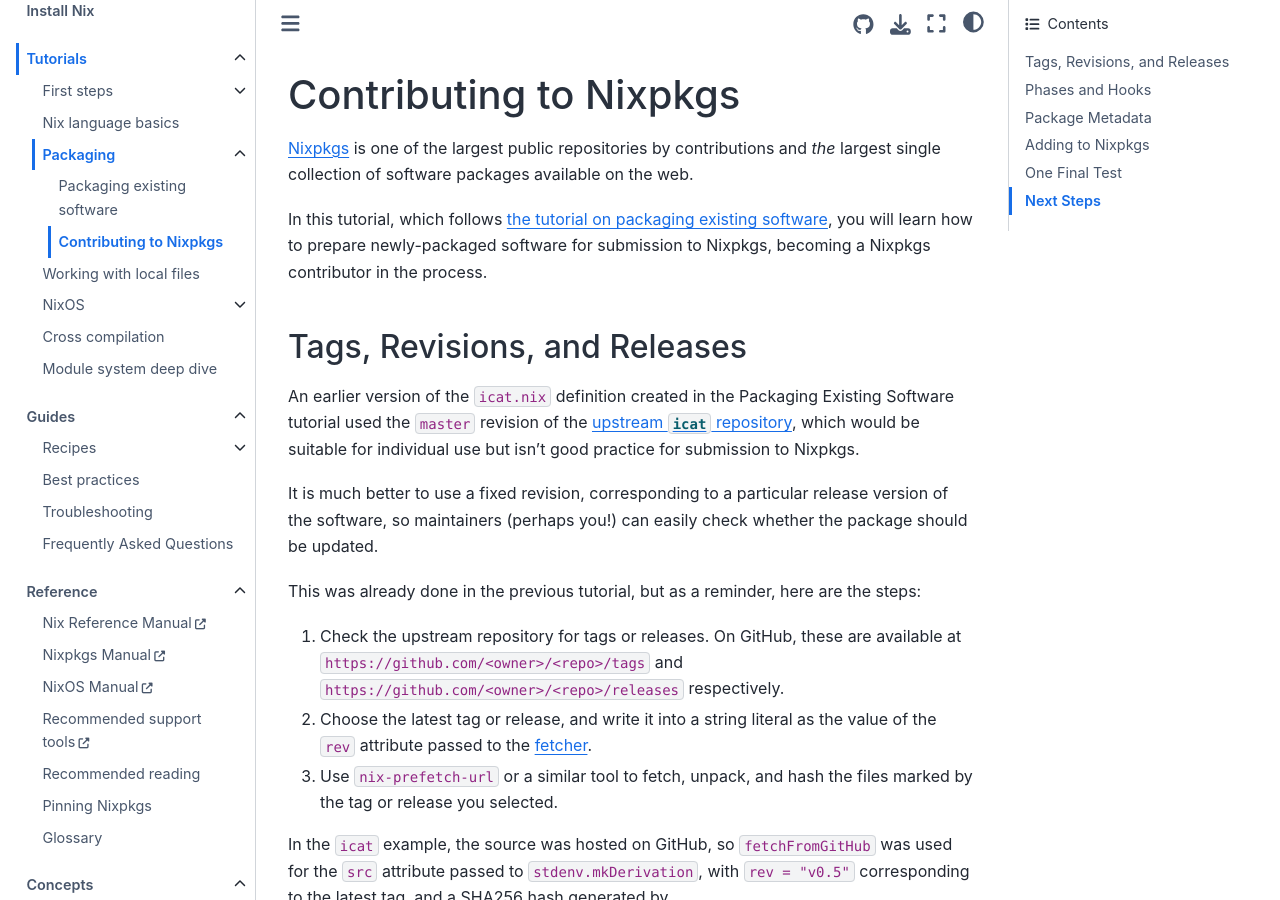
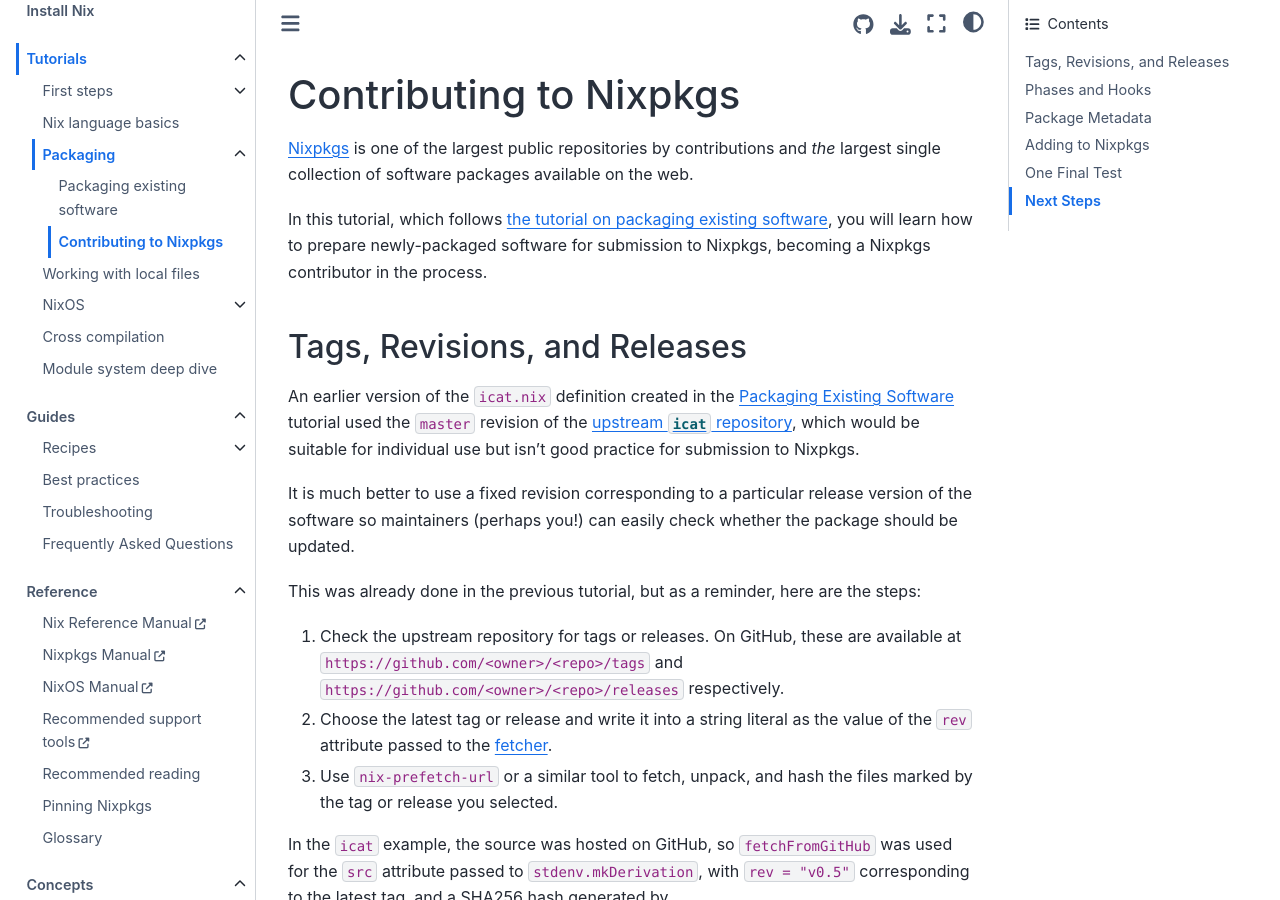
Before and after one commit to NixOS/nix.dev, a Sphinx documentation site: the page built from source/tutorials/packaging/contributing-to-nixpkgs.md, in a window 1280 px wide and 900 px high. Built offline with Sphinx 7.4.7 and the Sphinx Book theme 1.1.4, drawn with Linux system fonts in a browser that asks for light colours; part of the change alters nothing that is shown.

```diff
--- a/source/tutorials/packaging/contributing-to-nixpkgs.md
+++ b/source/tutorials/packaging/contributing-to-nixpkgs.md
@@ -15,13 +15,13 @@ myst:
 In this tutorial, which follows {ref}`the tutorial on packaging existing software <packaging-existing-software>`, you will learn how to prepare newly-packaged software for submission to Nixpkgs, becoming a Nixpkgs contributor in the process.
 
 ## Tags, Revisions, and Releases
-An earlier version of the `icat.nix` definition created in the Packaging Existing Software tutorial used the `master` revision of the [upstream `icat` repository](https://github.com/atextor/icat), which would be suitable for individual use but isn't good practice for submission to Nixpkgs.
+An earlier version of the `icat.nix` definition created in the {ref}`Packaging Existing Software <packaging-existing-software>` tutorial used the `master` revision of the [upstream `icat` repository](https://github.com/atextor/icat), which would be suitable for individual use but isn't good practice for submission to Nixpkgs.
 
-It is much better to use a fixed revision, corresponding to a particular release version of the software, so maintainers (perhaps you!) can easily check whether the package should be updated.
+It is much better to use a fixed revision corresponding to a particular release version of the software so maintainers (perhaps you!) can easily check whether the package should be updated.
 
 This was already done in the previous tutorial, but as a reminder, here are the steps:
 1. Check the upstream repository for tags or releases. On GitHub, these are available at `https://github.com/<owner>/<repo>/tags` and `https://github.com/<owner>/<repo>/releases` respectively.
-2. Choose the latest tag or release, and write it into a string literal as the value of the `rev` attribute passed to the [fetcher](https://nixos.org/manual/nixpkgs/stable/#chap-pkgs-fetchers).
+2. Choose the latest tag or release and write it into a string literal as the value of the `rev` attribute passed to the [fetcher](https://nixos.org/manual/nixpkgs/stable/#chap-pkgs-fetchers).
 3. Use `nix-prefetch-url` or a similar tool to fetch, unpack, and hash the files marked by the tag or release you selected.
 
 In the `icat` example, the source was hosted on GitHub, so `fetchFromGitHub` was used for the `src` attribute passed to `stdenv.mkDerivation`, with `rev = "v0.5"` corresponding to the latest tag, and a SHA256 hash generated by
```
